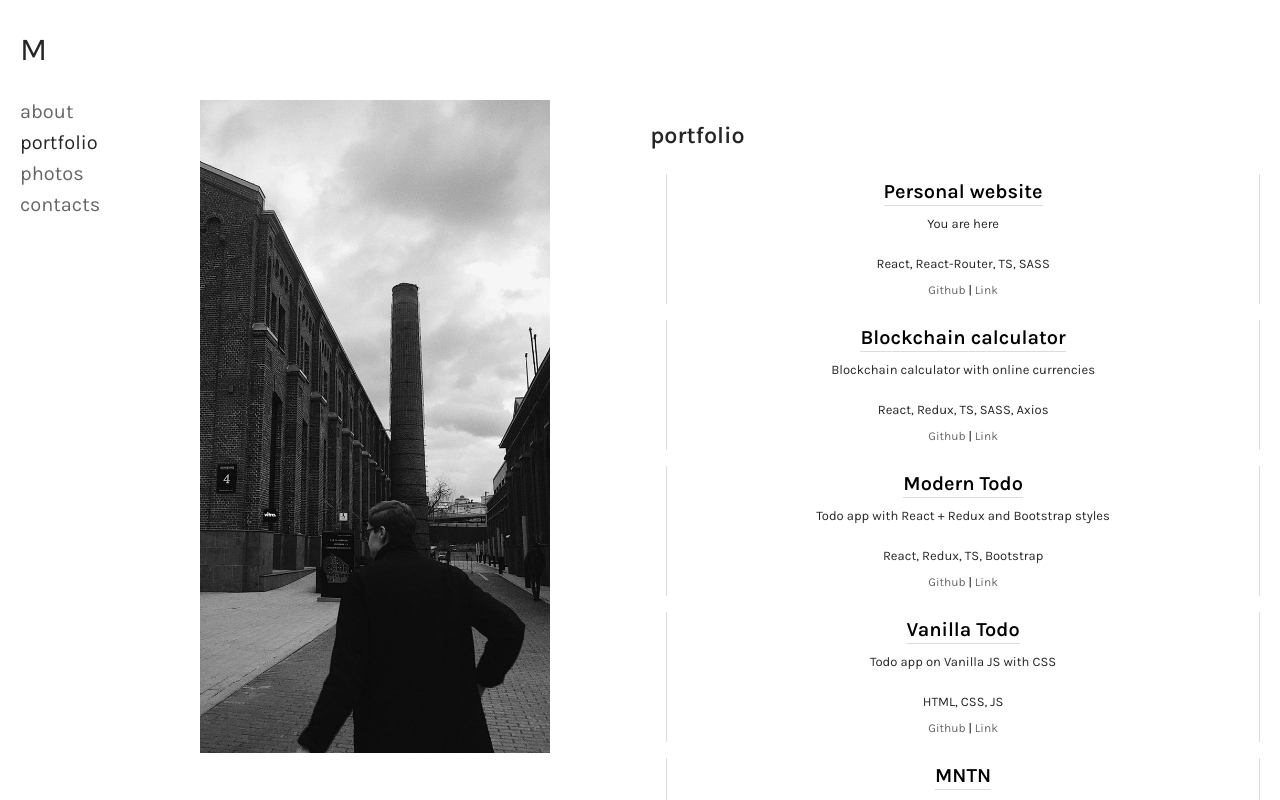
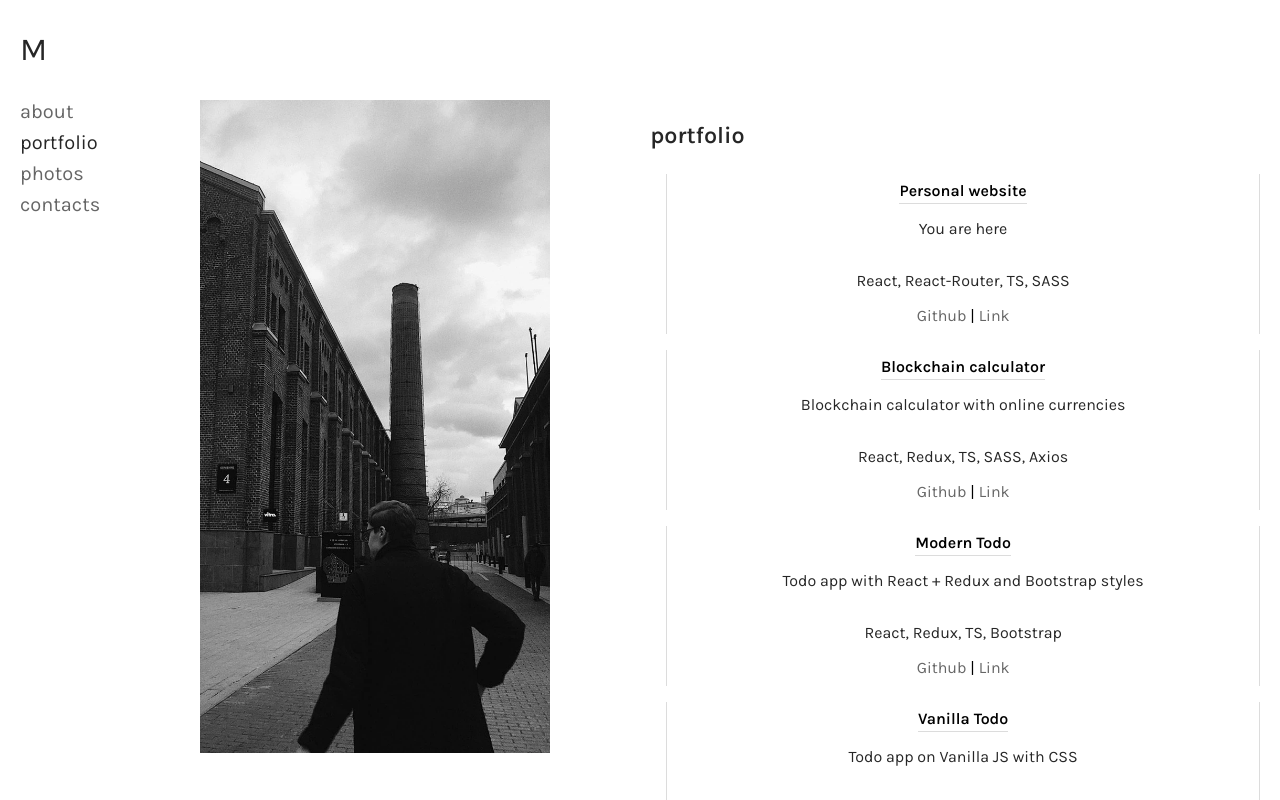
Before and after one commit to mishken3/mishken-web, a React (Create React App) app: page /portfolio in a window 1280 px wide. Shown: the top 800 px of the page. Built offline with nearby package versions, Linux system fonts and the light colour scheme.

Commit message:
minor style&layot fixes

```diff
--- a/public/index.html
+++ b/public/index.html
@@ -1,5 +1,7 @@
 <!DOCTYPE html>
-<html lang="en">
+<html lang="ru">
+  <!-- hello ciao こんにちは hei вітання olá bok zdravo hej გამარჯობა hola здрасти bonjour բարեւ привет --><!-- mikhail burtsev -->
+
   <head>
     <meta charset="utf-8" />
     <link rel="icon" href="%PUBLIC_URL%/favicon.ico" />
--- a/src/App.module.scss
+++ b/src/App.module.scss
@@ -8,10 +8,6 @@ body {
   -moz-osx-font-smoothing: grayscale;
 
   font-size: 20px;
-
-  @include for-phone-only {
-    font-size: 14px;
-  }
 
   & h3 {
     color: $color__black_85;
@@ -24,6 +20,11 @@ body {
     text-decoration: none;
   }
 
+  & a:hover,
+  button:hover {
+    color: $color__red;
+  }
+
   & *::selection {
     color: $color__red;
   }
--- a/src/App.tsx
+++ b/src/App.tsx
@@ -1,7 +1,6 @@
 import 'normalize.css';
 import './App.module.scss';
 
-import React from 'react';
 import { BrowserRouter, Route, Routes } from 'react-router-dom';
 
 import { Wrapper } from './components';
--- a/src/assets/styles/breakpoints.scss
+++ b/src/assets/styles/breakpoints.scss
@@ -1,5 +1,11 @@
 @mixin for-phone-only {
   @media (max-width: 350px) {
+    @content;
+  }
+}
+
+@mixin semi-phone {
+  @media (max-width: 475px) {
     @content;
   }
 }
@@ -33,12 +39,3 @@
     @content;
   }
 }
-
-/*
-@media (max-width: 320px)
-@media (max-width: 415px)
-@media (max-width: 768px)
-@media (max-width: 992px)
-@media (max-width: 1200px)
-@media (min-width: 1200px)
-*/
--- a/src/components/Wrapper/Wrapper.module.scss
+++ b/src/components/Wrapper/Wrapper.module.scss
@@ -22,7 +22,7 @@
       gap: 50px;
     }
 
-    @include for-phone-only {
+    @include semi-phone {
       gap: 15px;
     }
 
--- a/src/pages/About/About.module.scss
+++ b/src/pages/About/About.module.scss
@@ -4,6 +4,10 @@
   &__hire {
     color: $color__red;
     text-decoration: underline;
+
+    &:hover {
+      color: $color__black_85;
+    }
 
     &::selection {
       color: $color__black_85;
@@ -20,6 +24,10 @@
       outline: none;
       cursor: pointer;
       color: $color__red;
+
+      &:hover {
+        color: $color__black_85;
+      }
     }
 
     &_content {
--- a/src/pages/About/About.tsx
+++ b/src/pages/About/About.tsx
@@ -23,7 +23,8 @@ export const About = () => {
           {isSkillsOpen ? 'Hide' : 'Show'} skills
         </button>
       </p>
-      <div className={styles.about__skills} hidden={!isSkillsOpen && true}>
+      {isSkillsOpen && (
+        <div className={styles.about__skills}>
           <ul className={styles.about__skills_content}>
             <li>HTML</li>
             <li>SASS</li>
@@ -36,6 +37,7 @@ export const About = () => {
             <li>Git</li>
           </ul>
         </div>
+      )}
     </article>
   );
 };
--- a/src/pages/Contacts/Contacts.module.scss
+++ b/src/pages/Contacts/Contacts.module.scss
@@ -11,9 +11,5 @@
     width: fit-content;
 
     text-decoration: underline;
-
-    &:hover {
-      color: $color__red;
-    }
   }
 }
--- a/src/pages/NotFound/NotFound.module.scss
+++ b/src/pages/NotFound/NotFound.module.scss
@@ -32,9 +32,5 @@
 
   &__button {
     text-decoration: underline;
-
-    &:hover {
-      color: $color__red;
-    }
   }
 }
--- a/src/pages/Photos/components/Photo/Photo.module.scss
+++ b/src/pages/Photos/components/Photo/Photo.module.scss
@@ -23,12 +23,7 @@
   }
 
   &__description {
-    font-size: 12px;
+    font-size: 0.8rem;
     color: $color__black_50;
-
-    &:hover {
-      cursor: pointer;
-      color: $color__red;
-    }
   }
 }
--- a/src/pages/Portfolio/Portfolio.module.scss
+++ b/src/pages/Portfolio/Portfolio.module.scss
@@ -9,6 +9,11 @@
     gap: 1rem;
 
     width: 100%;
+
+    &:last-child {
+      padding-bottom: 1rem;
+      border-bottom: 1px solid gainsboro;
+    }
 
     @include for-desktop {
       flex-direction: row;
@@ -29,8 +34,11 @@
   border-right: 1px solid gainsboro;
   border-left: 1px solid gainsboro;
 
+  font-size: 1rem;
+
   @include for-desktop {
     width: 100%;
+    min-height: 10rem;
   }
 
   &__name {
@@ -46,20 +54,19 @@
 
     text-align: center;
     width: 70%;
-
-    font-size: 13px;
   }
 
   &__tools {
     margin: 0;
-    font-size: 13px;
   }
 
   &__links {
-    font-size: 12px;
+    display: flex;
+    justify-content: center;
+    width: 100%;
 
-    & > a:hover {
-      color: $color__red;
+    @include semi-phone {
+      justify-content: space-evenly;
     }
   }
 }
--- a/src/pages/Portfolio/Portfolio.tsx
+++ b/src/pages/Portfolio/Portfolio.tsx
@@ -18,7 +18,7 @@ export const Portfolio = () => {
             Github
           </a>
 
-          {isGlobalLinkExist === false ? null : (
+          {isGlobalLinkExist && (
             <>
               <span>&nbsp;|&nbsp;</span>
               <a href={project.global} target="_blank">
```
Lines whose indentation alone changed are shown as unchanged.
